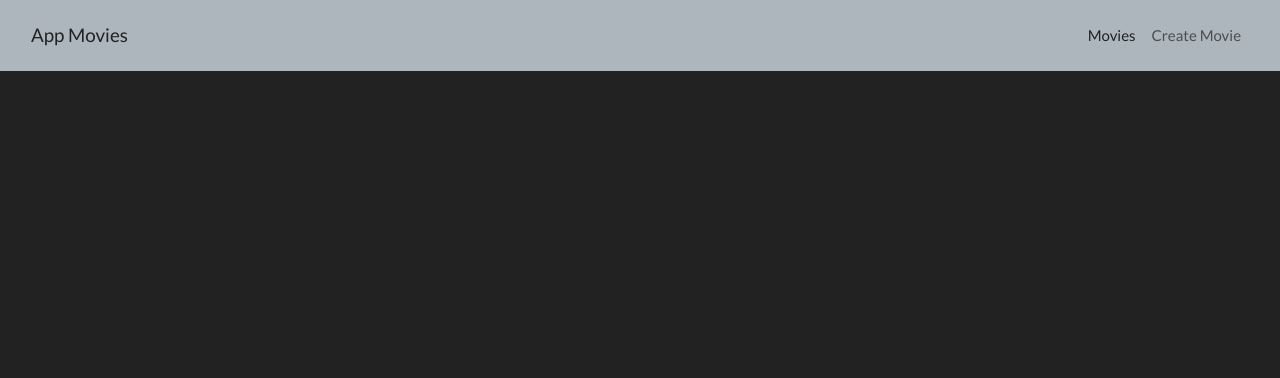
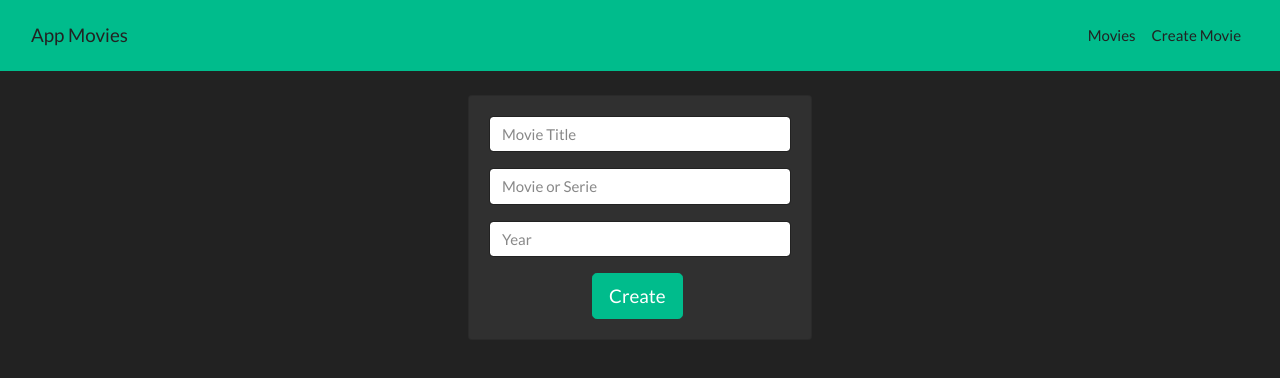
Before and after one commit to danburitica/app-movies, an Angular app: page /create in a window 1280 px wide. Before the commit this address led to /. Shown: the top 378 px of the page. Built offline with nearby package versions, Linux system fonts and the light colour scheme.

Commit message:
Improve movie form, movie list and navbar components, fix routing

```diff
--- a/src/app/app-routing.module.ts
+++ b/src/app/app-routing.module.ts
@@ -5,9 +5,8 @@ import { MovieListComponent } from './components/movie-list/movie-list.component
 
 const routes: Routes = [
   { path: '', component: MovieListComponent },
-  { path: 'movie', component: MovieListComponent },
-  { path: 'movie/create', component: MovieFormComponent },
-  { path: 'movie/edit/:id', component: MovieFormComponent },
+  { path: 'create', component: MovieFormComponent },
+  { path: 'edit/:id', component: MovieFormComponent },
 ];
 
 @NgModule({
--- a/src/app/components/movie-form/movie-form.component.html
+++ b/src/app/components/movie-form/movie-form.component.html
@@ -1,7 +1,7 @@
 <div class="row">
   <div class="col-sm-4 offset-md-4">
     <div class="card card-body">
-      <form (submit)="onSubmit()">
+      <form (submit)="edit ? onSubmitUpdate() : onSubmitCreate()">
         <div class="form-group">
           <input
             type="text"
--- a/src/app/components/movie-form/movie-form.component.ts
+++ b/src/app/components/movie-form/movie-form.component.ts
@@ -38,15 +38,23 @@ export class MovieFormComponent implements OnInit {
     }
   }
 
-  onSubmit() {
-    !this.edit
-      ? this.movieService.createMovie(this.movie).subscribe({
-          next: (res) => this.router.navigate(['/']),
-          error: (err) => console.error(err),
-        })
-      : this.movieService.updateMovie(this.movie._id, this.movie).subscribe({
-          next: (res) => this.router.navigate(['/']),
-          error: (err) => console.error(err),
-        });
+  onSubmitCreate() {
+    this.movieService.createMovie(this.movie).subscribe({
+      next: (res) => {
+        alert('Movie created successfully');
+        this.router.navigate(['/']);
+      },
+      error: (err) => console.error(err),
+    });
+  }
+
+  onSubmitUpdate() {
+    this.movieService.updateMovie(this.movie._id, this.movie).subscribe({
+      next: (res) => {
+        alert('Movie updated successfully');
+        this.router.navigate(['/']);
+      },
+      error: (err) => console.error(err),
+    });
   }
 }
--- a/src/app/components/movie-list/movie-list.component.html
+++ b/src/app/components/movie-list/movie-list.component.html
@@ -27,7 +27,7 @@
           <button
             type="button"
             class="btn btn-warning"
-            [routerLink]="['/movie/edit/', movie._id]"
+            [routerLink]="['/edit/', movie._id]"
           >
             Update
           </button>
--- a/src/app/components/navbar/navbar.component.html
+++ b/src/app/components/navbar/navbar.component.html
@@ -1,6 +1,6 @@
-<nav class="navbar navbar-expand-lg navbar-light bg-light">
+<nav class="navbar navbar-expand-lg navbar-light bg-success">
   <div class="container-fluid">
-    <a class="navbar-brand" href="#">App Movies</a>
+    <a class="navbar-brand" routerLink="/">App Movies</a>
     <button
       class="navbar-toggler"
       type="button"
@@ -18,16 +18,13 @@
           <a
             class="nav-link active"
             aria-current="page"
-            routerLink="/movie"
+            routerLink="/"
             routerLinkActive="active"
             >Movies</a
           >
         </li>
         <li class="nav-item">
-          <a
-            class="nav-link"
-            routerLink="/movie/create"
-            routerLinkActive="active"
+          <a class="nav-link" routerLink="/create" routerLinkActive="active"
             >Create Movie</a
           >
         </li>
```
